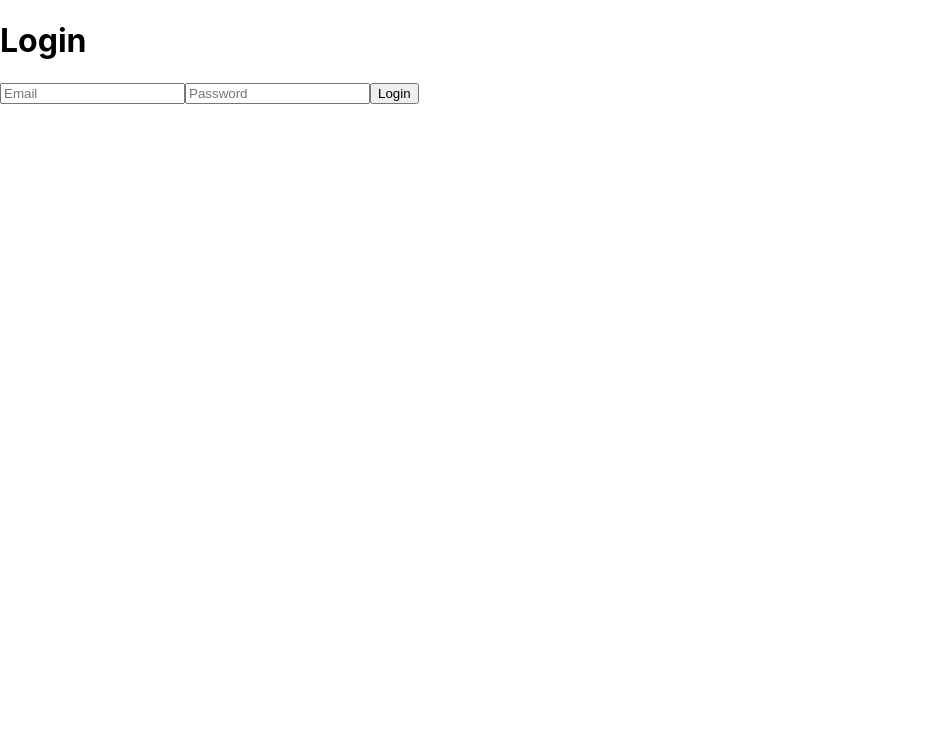
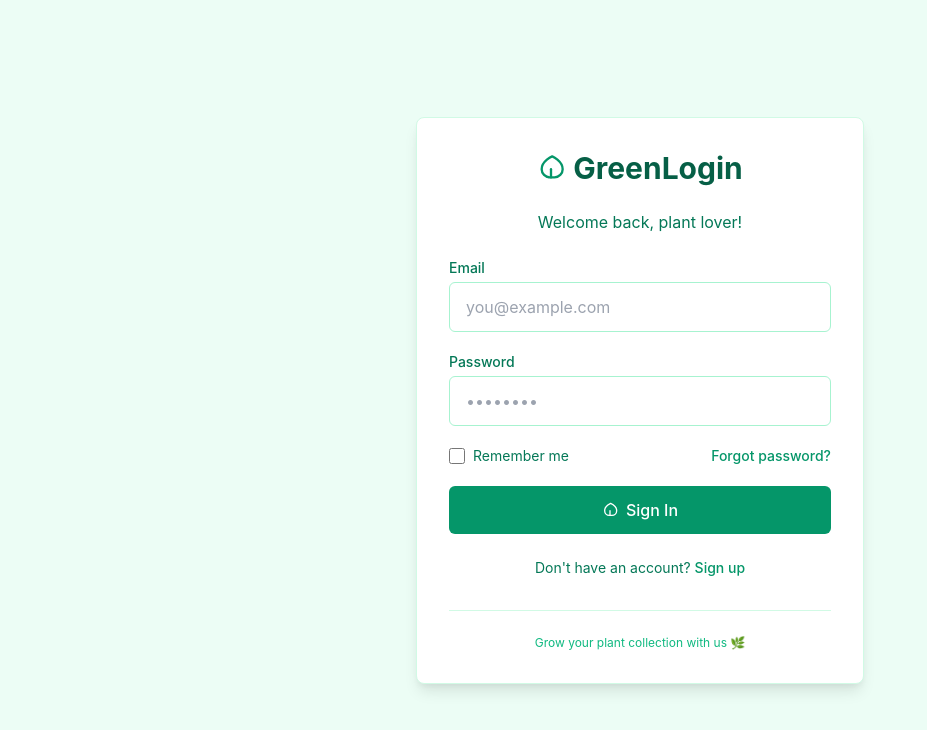
Before and after one commit to HamzaChehlaoui/P-APIni-re-V2, a React (Create React App) app: page /login in a window 1280 px wide. Shown: the top 730 px of the page, without its empty margins (0-927 px from the left). Built offline with nearby package versions, Linux system fonts and the light colour scheme.

Commit message:
Enhance Login page with improved UI, state management, and form handling

```diff
--- a/public/index.html
+++ b/public/index.html
@@ -5,11 +5,14 @@
     <link rel="icon" href="%PUBLIC_URL%/favicon.ico" />
     <meta name="viewport" content="width=device-width, initial-scale=1" />
     <meta name="theme-color" content="#000000" />
+
     <meta
       name="description"
       content="Web site created using create-react-app"
     />
     <link rel="apple-touch-icon" href="%PUBLIC_URL%/logo192.png" />
+    <link href="https://cdn.jsdelivr.net/npm/tailwindcss@2.2.19/dist/tailwind.min.css" rel="stylesheet">
+
     <!--
       manifest.json provides metadata used when your web app is installed on a
       user's mobile device or desktop. See https://developers.google.com/web/fundamentals/web-app-manifest/
--- a/src/pages/Login.js
+++ b/src/pages/Login.js
@@ -1,16 +1,98 @@
-import React from 'react';
+import React, { useState } from 'react';
+
+// Simple leaf SVG icon component
+const LeafIcon = ({ className = "", size = 24 }) => (
+  <svg
+    xmlns="http://www.w3.org/2000/svg"
+    width={size}
+    height={size}
+    viewBox="0 0 24 24"
+    fill="none"
+    stroke="currentColor"
+    strokeWidth="2"
+    strokeLinecap="round"
+    strokeLinejoin="round"
+    className={className}
+  >
+    <path d="M11 20A7 7 0 0 1 4 13c0-7 9-11 9-11s9 4 9 11a7 7 0 0 1-7 7h-5z" />
+    <path d="M12 13v7" />
+  </svg>
+);
 
 export default function Login() {
+  const [email, setEmail] = useState('');
+  const [password, setPassword] = useState('');
+
+  const handleSubmit = (e) => {
+    e.preventDefault();
+    console.log('Login attempted with:', email, password);
+    // Handle login logic here
+  };
+
   return (
-    <div className="p-4">
-      <h1 className="text-2xl font-bold mb-4">Login</h1>
-      <form className="space-y-4">
-        <input type="email" placeholder="Email" className="border p-2 w-full" />
-        <input type="password" placeholder="Password" className="border p-2 w-full" />
-        <button type="submit" className="bg-blue-600 text-white px-4 py-2 rounded">
-          Login
-        </button>
-      </form>
+    <div className="min-h-screen bg-green-50 flex items-center justify-center p-4">
+      <div className="max-w-md w-full bg-white rounded-lg shadow-lg p-8 border border-green-100">
+        <div className="flex items-center justify-center mb-6">
+          <LeafIcon className="text-green-600 mr-2" size={28} />
+          <h1 className="text-3xl font-bold text-green-800">GreenLogin</h1>
+        </div>
+
+        <p className="text-center text-green-700 mb-6">Welcome back, plant lover!</p>
+
+        <form className="space-y-5" onSubmit={handleSubmit}>
+          <div>
+            <label htmlFor="email" className="block text-sm font-medium text-green-700 mb-1">Email</label>
+            <input
+              id="email"
+              type="email"
+              placeholder="you@example.com"
+              className="w-full px-4 py-3 rounded-md border border-green-200 focus:outline-none focus:ring-2 focus:ring-green-500"
+              value={email}
+              onChange={(e) => setEmail(e.target.value)}
+              required
+            />
+          </div>
+
+          <div>
+            <label htmlFor="password" className="block text-sm font-medium text-green-700 mb-1">Password</label>
+            <input
+              id="password"
+              type="password"
+              placeholder="••••••••"
+              className="w-full px-4 py-3 rounded-md border border-green-200 focus:outline-none focus:ring-2 focus:ring-green-500"
+              value={password}
+              onChange={(e) => setPassword(e.target.value)}
+              required
+            />
+          </div>
+
+          <div className="flex items-center justify-between text-sm">
+            <div className="flex items-center">
+              <input id="remember" type="checkbox" className="h-4 w-4 text-green-600 focus:ring-green-500 border-green-300 rounded" />
+              <label htmlFor="remember" className="ml-2 text-green-700">Remember me</label>
+            </div>
+            <a href="#" className="text-green-600 hover:text-green-800 font-medium">Forgot password?</a>
+          </div>
+
+          <button
+            type="submit"
+            className="w-full bg-green-600 hover:bg-green-700 text-white font-medium py-3 px-4 rounded-md transition duration-300 flex items-center justify-center"
+          >
+            <LeafIcon className="mr-2" size={16} />
+            Sign In
+          </button>
+        </form>
+
+        <div className="mt-6 text-center text-sm">
+          <p className="text-green-700">
+            Don't have an account? <a href="#" className="text-green-600 hover:text-green-800 font-medium">Sign up</a>
+          </p>
+        </div>
+
+        <div className="mt-8 pt-6 border-t border-green-100">
+          <p className="text-xs text-center text-green-500">Grow your plant collection with us 🌿</p>
+        </div>
+      </div>
     </div>
   );
 }
```
